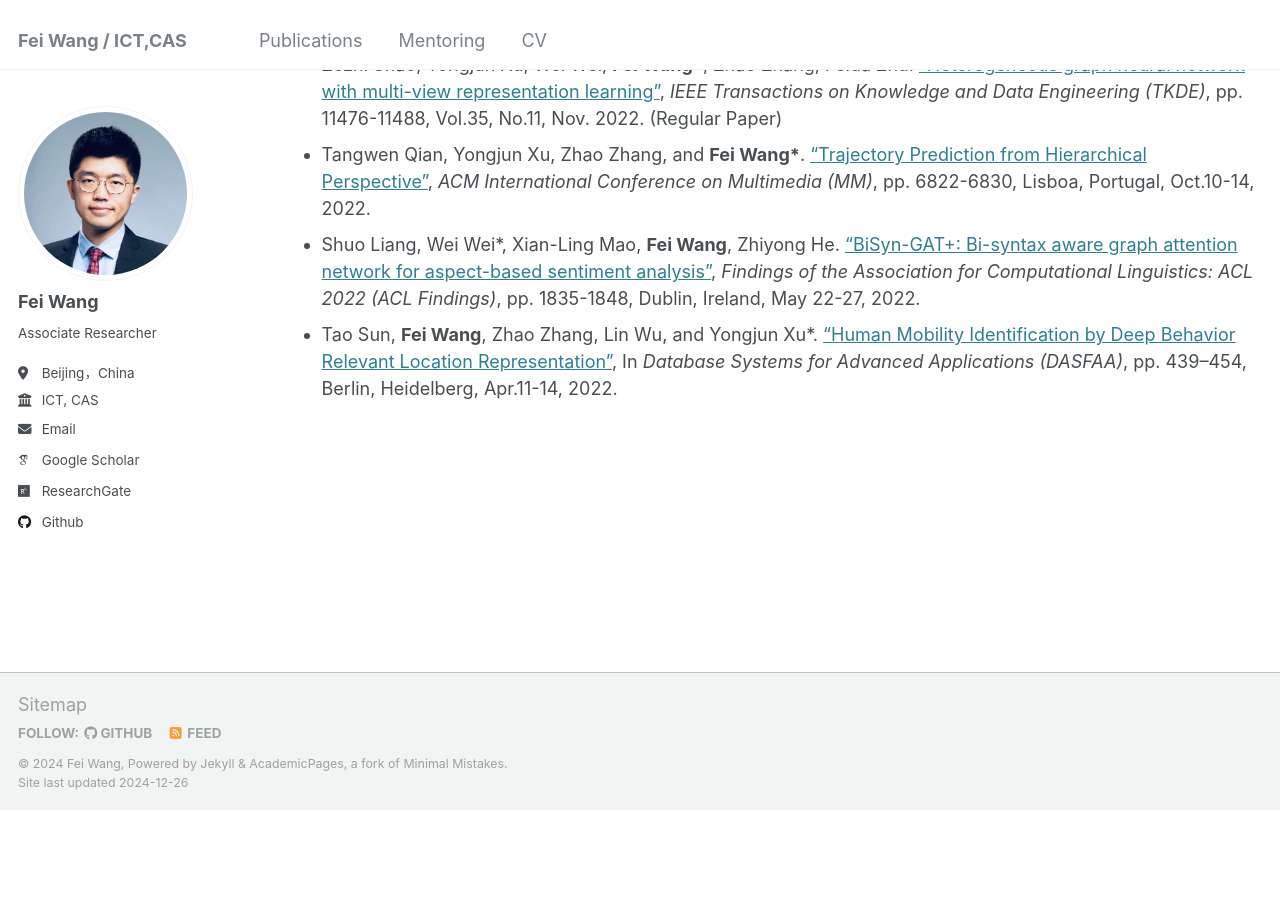
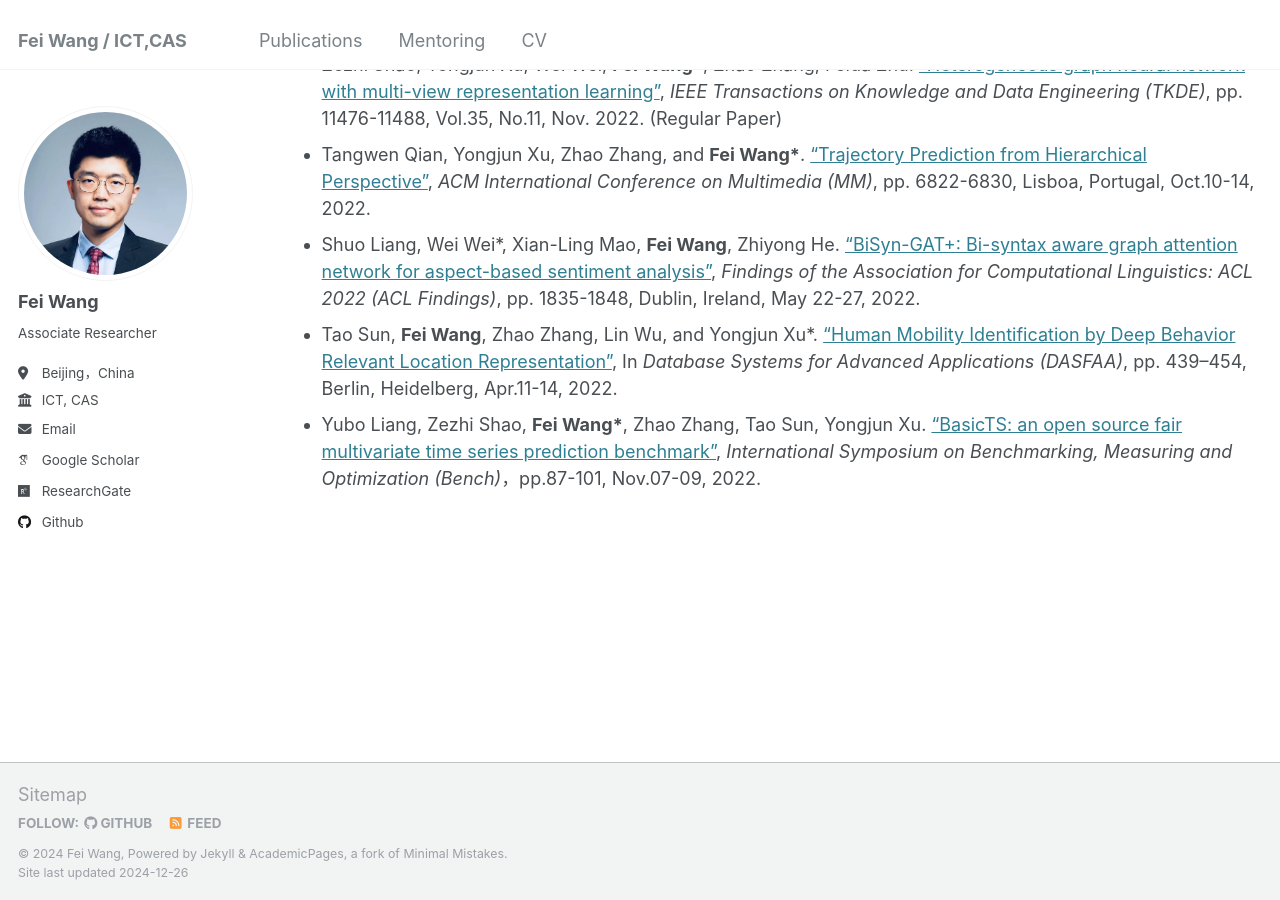
Before and after one commit to finleywang/GestaltCogTeam.github.io, a Jekyll site: the page built from publications.md, in a window 1280 px wide and 900 px high, scrolled down 2360 px. Built offline with Jekyll 4.4.1, drawn with Linux system fonts in a browser that asks for light colours; some web fonts are replaced; before the commit the page ends 3170 px from its top, so only the background shows below that.

Commit message:
Update publications.md

```diff
--- a/publications.md
+++ b/publications.md
@@ -82,4 +82,5 @@ IN YEAR 2022
 
 <li>Tao Sun, <b>Fei Wang</b>, Zhao Zhang, Lin Wu, and Yongjun Xu*. <a target='new' href='http://finleywang.github.io/files/2022_DASFAA_Trajectory Representation Learning.pdf'>“Human Mobility Identification by Deep Behavior Relevant Location Representation”</a>, In <i>Database Systems for Advanced Applications (DASFAA)</i>, pp. 439–454, Berlin, Heidelberg, Apr.11-14, 2022. </li>
 
+<li>Yubo Liang, Zezhi Shao, <b>Fei Wang*</b>, Zhao Zhang, Tao Sun, Yongjun Xu. <a target='new' href='http://finleywang.github.io/files/2023_Bench_BasicTS An Open Source Fair Multivariate Time Series Prediction Benchmark.pdf'>“BasicTS: an open source fair multivariate time series prediction benchmark”</a>, <i>International Symposium on Benchmarking, Measuring and Optimization (Bench)</i>，pp.87-101, Nov.07-09, 2022. </li>
 </ul>
```
